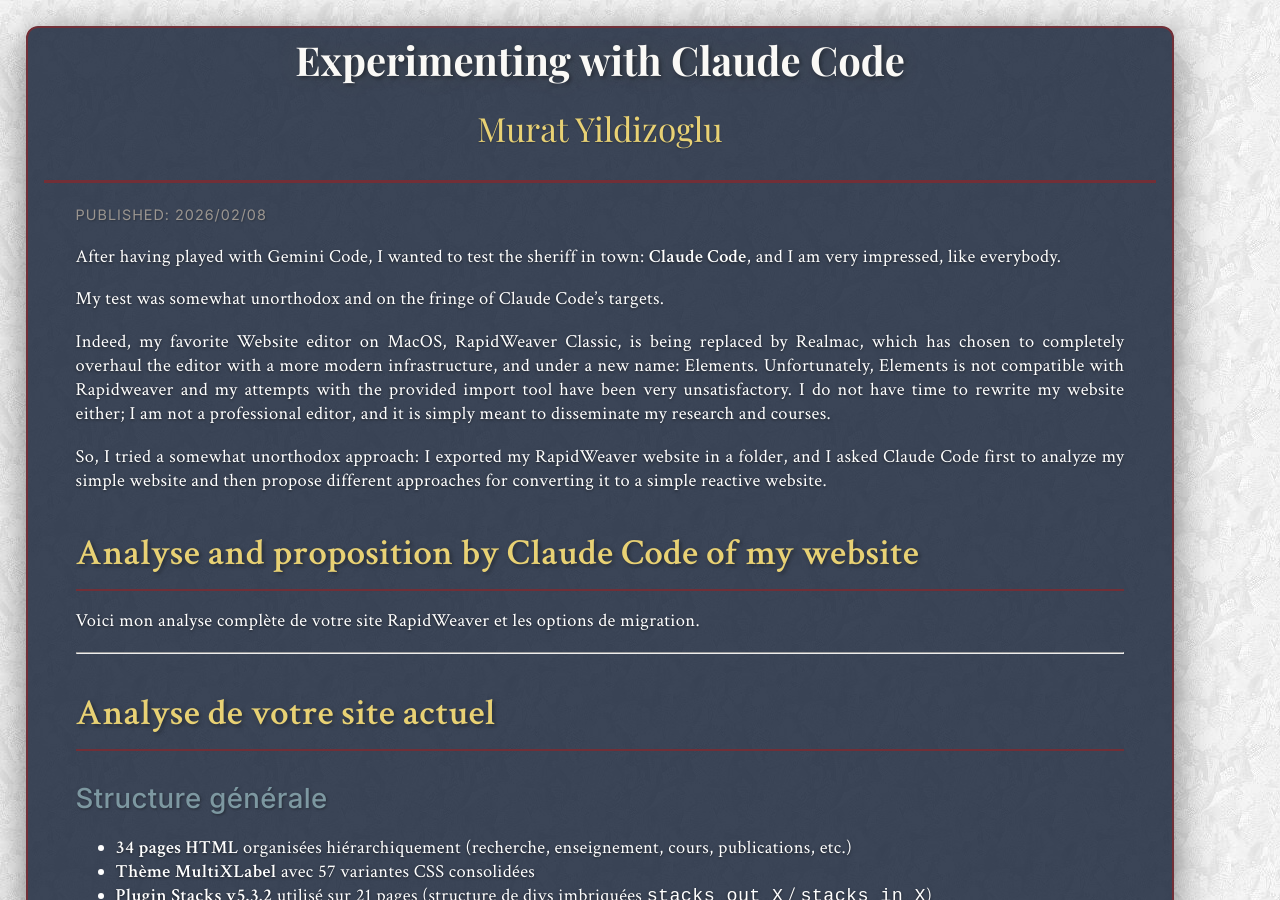
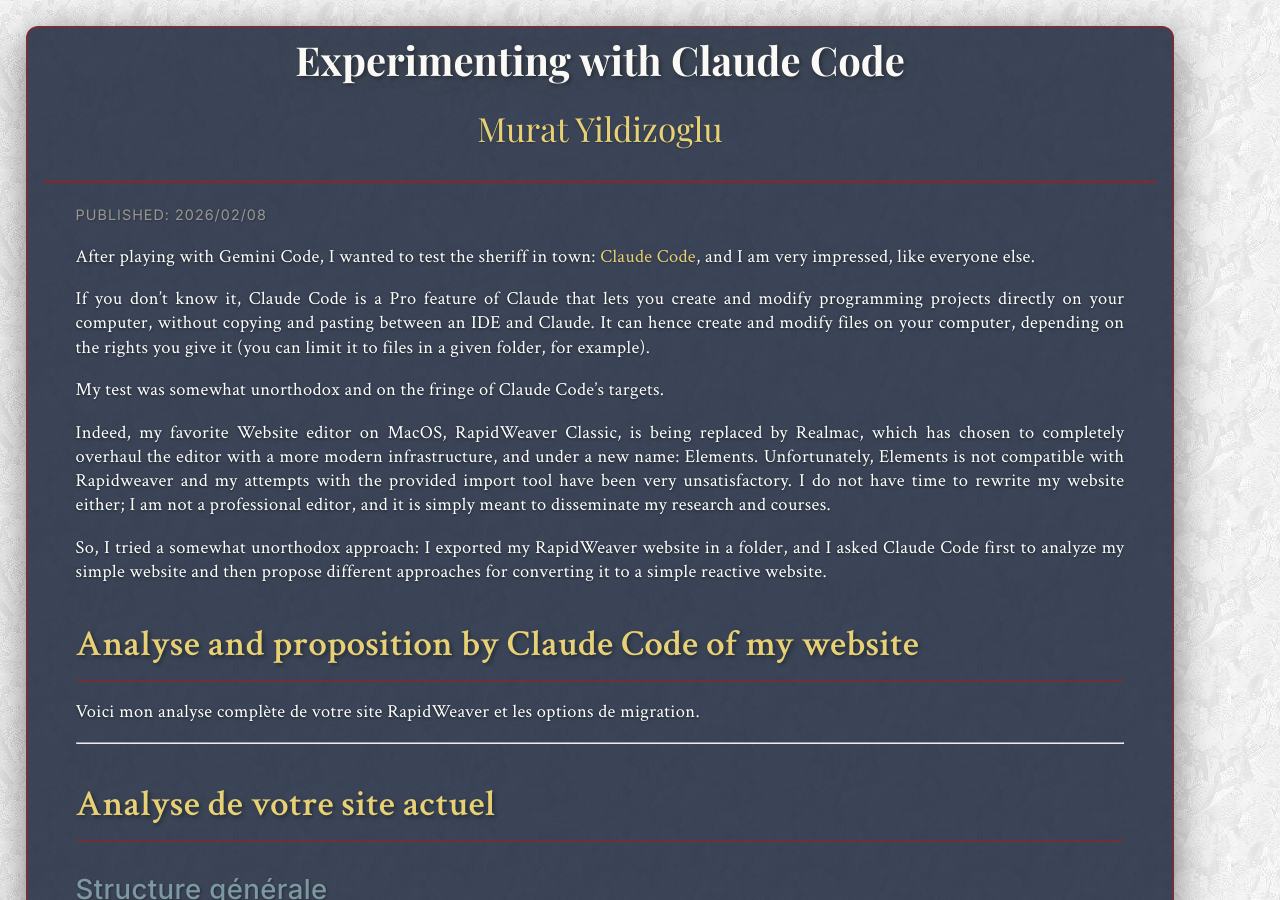
Before and after one commit to myildi/myildi.github.io, a Jekyll site: the page built from _posts/2026-02-08-Claude-Code.md, in a window 1280 px wide and 900 px high. Built offline with Jekyll 4.4.1, drawn with Linux system fonts in a browser that asks for light colours.

Commit message:
small edit on claude code article

```diff
--- a/_posts/2026-02-08-Claude-Code.md
+++ b/_posts/2026-02-08-Claude-Code.md
@@ -4,7 +4,9 @@
 tags: LLMs Claude-Code Programming
 ---
 
-After having played with Gemini Code, I wanted to test the sheriff in town: **Claude Code**, and I am very impressed, like everybody.
+After playing with Gemini Code, I wanted to test the sheriff in town: **[Claude Code](https://claude.com/product/claude-code)**, and I am very impressed, like everyone else.
+
+If you don't know it, Claude Code is a Pro feature of Claude that lets you create and modify programming projects directly on your computer, without copying and pasting between an IDE and Claude. It can hence create and modify files on your computer, depending on the rights you give it (you can limit it to files in a given folder, for example).
 
 My test was somewhat unorthodox and on the fringe of Claude Code's targets.
 
```
